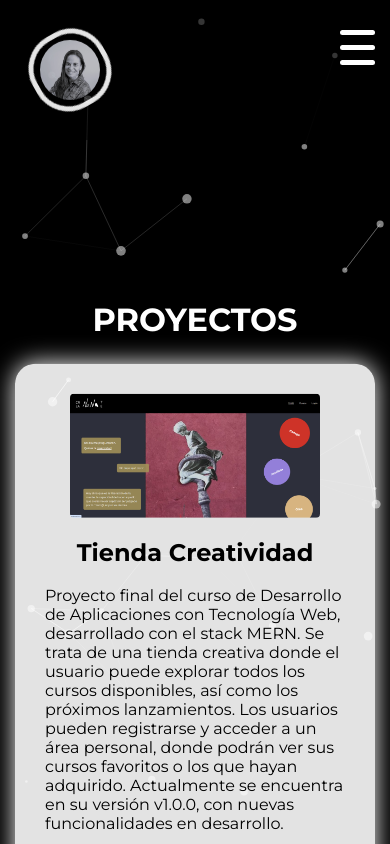
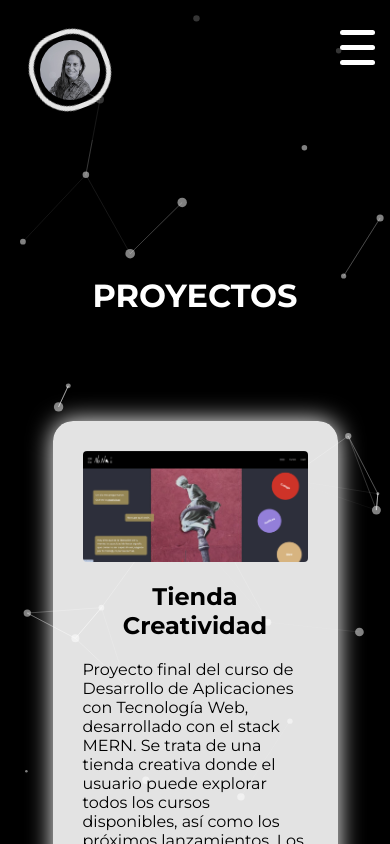
Before and after one commit to Natfer84/portfolio, a React (Create React App) app in the folder front/: page /Portfolio in a window 390 px wide. Shown: the top 844 px of the page. Built offline with nearby package versions, Linux system fonts and the light colour scheme.

Commit message:
realizado cambios en responsive parece que funciona en todo tipo de iphon que antes fallaba

```diff
--- a/front/src/App.js
+++ b/front/src/App.js
@@ -6,6 +6,8 @@ import Natalia from "./pages/Natalia.js";
 import AboutMe from "./pages/AboutMe.js";
 import Portfolio from "./pages/Portfolio.js";
 import Curriculum from "./pages/Curriculum.js";
+
+
 //import Nav from "./components/Nav.js";
 
 import "./styles/App.css";
@@ -15,14 +17,15 @@ function App() {
     <div className="App">
       <Router>
         <ParticlesBackground />
-        <Header />
         <div className="Page_content">
+          <Header />
           <Routes>
             <Route path="/" element={<Natalia />}></Route>
             <Route path="/AboutMe" element={<AboutMe />}></Route>
             <Route path="/Portfolio" element={<Portfolio />}></Route>
             <Route path="/Curriculum" element={<Curriculum />}></Route>
           </Routes>
+
         </div>
       </Router>
     </div>
--- a/front/src/styles/AboutMe.css
+++ b/front/src/styles/AboutMe.css
@@ -4,7 +4,7 @@
   justify-content: center;
   flex-direction: column;
   align-items: center;
-  margin-top: 300px;
+  /*margin-top: 300px; he quitado el margin para ver si funciona bien responsive*/
 }
 .Container_AboutMe {
   max-width: 100%;
--- a/front/src/styles/App.css
+++ b/front/src/styles/App.css
@@ -13,6 +13,6 @@ body {
     height: 100%;
   }
 
-  .Page-content {
-  margin-bottom: 300px; /* ajusta según la altura real de tu header */
+  .Page_content {
+  margin-top: 276px;  /*ajusta según la altura real de tu header */
 }
--- a/front/src/styles/Curriculum.css
+++ b/front/src/styles/Curriculum.css
@@ -4,9 +4,9 @@
   flex-direction: row;
   flex-wrap: wrap;
   justify-content: space-around;
-  margin-top: 300px;
+  /*margin-top: 300px;*/
   color: white;
-  position: relative;
+  /*position: relative;*/
 }
 
 /* Animación entrada desde la izquierda título de formación */
--- a/front/src/styles/Header.css
+++ b/front/src/styles/Header.css
@@ -1,5 +1,9 @@
-.Container_main_header{
-
+.Container_main_header {
+  position: fixed;
+  top: 0;
+  left: 0;
+  right: 0;
+  z-index: 3;
 }
 .Box__Header {
   padding: 20px;
@@ -7,12 +11,12 @@
   flex-direction: row;
   align-items: center;
   justify-content: space-between;
-  width: 100%;
-  position: fixed;
-  top:0px;
-z-index: 100;
-background-color: rgba(0, 0, 0, 0.588);
-
+  /*width: 100%;
+  position: fixed;  probando responsive me funciona por ahora en iphone
+  top: 0px;*/
+  z-index: 100;
+  background-color: rgba(0, 0, 0, 0.588);
+ position: relative;  /*para cuadrar cada pág ariiba*/
 }
 
 @media screen and (max-width: 480px) {
@@ -52,7 +56,6 @@ background-color: rgba(0, 0, 0, 0.588);
     padding: 20px;
     display: flex;
     flex-direction: row;
-
   }
 }
 @media screen and (min-width: 1282px) and (max-width: 1920px) {
@@ -61,7 +64,5 @@ background-color: rgba(0, 0, 0, 0.588);
     padding: 20px;
     display: flex;
     flex-direction: row;
-
-
   }
 }
--- a/front/src/styles/Natalia.css
+++ b/front/src/styles/Natalia.css
@@ -4,8 +4,8 @@
   flex-wrap: wrap;
   justify-content: center;
   align-items: center;
-  margin-top: 3%;
-  margin-top: 225px;
+  /*margin-top: 3%;
+  margin-top: 225px;*/
 
 }
 .Box__Natalia {
--- a/front/src/styles/Portfolio.css
+++ b/front/src/styles/Portfolio.css
@@ -1,6 +1,11 @@
 .Main_Portfolio {
-  margin-top: 300px;
+  /*margin-top: 300px; he quitado margin para ver si funciona responsive*/
+  position: absolute;
+  top: 276px;
+  left: 0;
+  right: 0;
 }
+
 .Container_Porfolio {
   display: flex;
   flex-direction: column;
@@ -138,7 +143,7 @@
 }
 /*********** responsive ************/
 
-/* MÓVIL PEQUEÑO (VERTICAL)
+/* MÓVIL PEQUEÑO (VERTICAL)*/
 @media screen and (max-width: 480px) {
   .Container_Porfolio {
       margin: 0px;
@@ -156,6 +161,7 @@
   .Container_Shortcut{
     margin-bottom: 12%;
   }
+}
 
 /*MÓVIL MEDIANO / GRANDE (HORIZONTAL)
 @media (min-width: 480px) and (max-width: 768px) and (orientation: landscape) {
```
